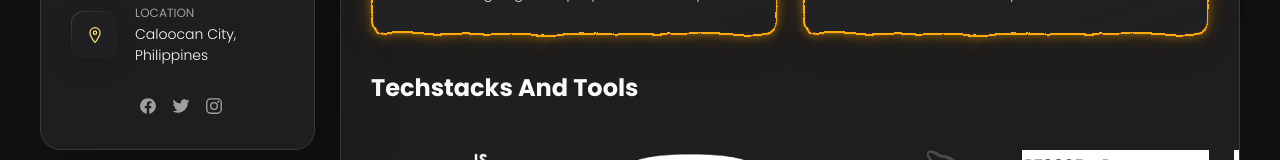
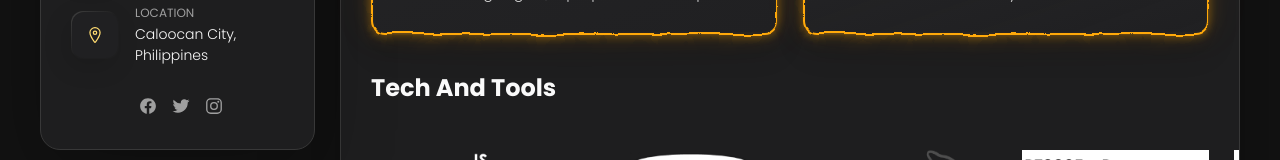
Before and after one commit to Abadkinnetha/Web-Portfolio, a plain HTML site: page index.html in a window 1280 px wide. Shown: the part 757-917 px from the top of the page. Drawn offline with nearby package versions, Linux system fonts and the light colour scheme.

Commit message:
Rename section title from 'Techstacks' to 'Tech'
Signed-off-by: Abadkinnetha <abadkinnetha@gmail.com>

```diff
--- a/index.html
+++ b/index.html
@@ -207,7 +207,7 @@
                 </div>
 
                 <section class="clients">
-                    <h3 class="h3 clients-title">Techstacks and Tools</h3>
+                    <h3 class="h3 clients-title">Tech and Tools</h3>
 
                     <ul class="clients-list has-scrollbar">
                         <li class="clients-item">
```
